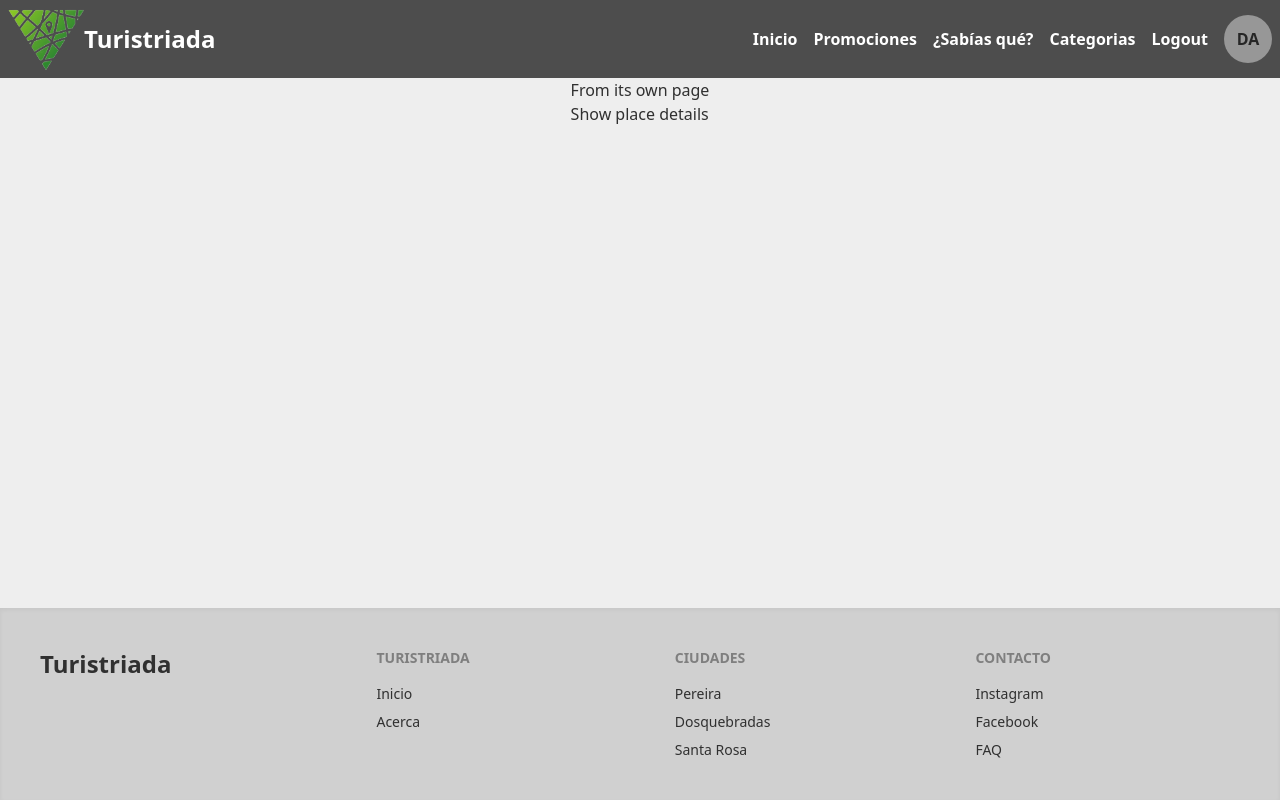
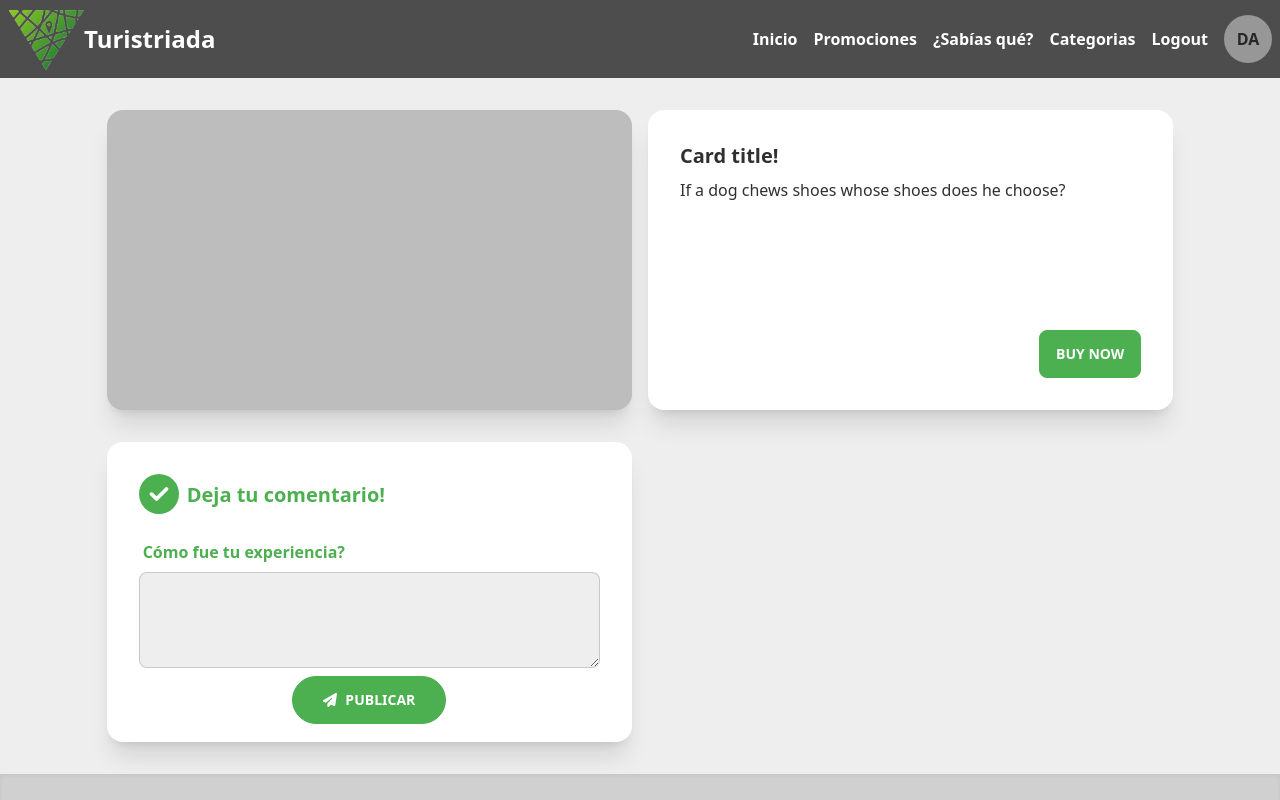
Before and after one commit to JohanRestrepo19/turistriada-frontend, a React (Vite) app: page /places/1 in a window 1280 px wide. Shown: the top 800 px of the page. Built offline with nearby package versions, Linux system fonts and the light colour scheme; a web font is replaced by a local one.

Commit message:
chore(places): working on place details view.

```diff
--- a/src/common/components/forms/TextArea.tsx
+++ b/src/common/components/forms/TextArea.tsx
@@ -8,14 +8,14 @@ interface TextAreaProps extends TextareaHTMLAttributes<HTMLTextAreaElement> {
 export const TextArea = forwardRef<HTMLTextAreaElement, TextAreaProps>(
   ({ className, error, title, ...props }, ref) => {
     const containerStyles = classNames({
-      'form-control': true,
+      'form-control text-form-text': true,
       [`${className}`]: className
     })
 
     return (
       <div className={containerStyles}>
         <label className="label">
-          <span className="text-form-text font-semibold">{title}</span>
+          <span className="font-semibold">{title}</span>
         </label>
         <textarea
           className="textarea textarea-bordered h-24 text-form-text"
--- a/src/common/types/index.d.ts
+++ b/src/common/types/index.d.ts
@@ -1,11 +1,8 @@
 // TODO: Improve interfaces respect to data model.
-
 type ModelId = string
 
 export type RequestStatus = 'pending' | 'fulfilled' | 'rejected'
-
 export type UserRole = 'user' | 'customer' | 'admin' | null
-
 export type City = 'pereira' | 'dosquebradas' | 'santa rosa'
 
 export type Category =
@@ -38,12 +35,13 @@ export interface Activity {
   price: number
 }
 
+//TODO: Add city field to this model
 export interface Place {
   _id: ModelId
   name: string
   category: Category //TODO: Update category mockarro schema
   description: string
-  imgUrl?: string
+  imgUrl?: string //TODO: Change to string array
   location: string
   activities?: Activity[]
   reviews?: Review[]
--- a/src/pages/places/PlaceDetails.tsx
+++ b/src/pages/places/PlaceDetails.tsx
@@ -1,8 +1,24 @@
+import { useAppSelector } from '@/common/hooks'
+import { PlaceImageSlider } from './components/PlaceImageSlider'
+import { selectPlace } from '@/store/slices/placesSlice'
+import { PlaceDescription } from './components/PlaceDescription'
+import { MakePlaceReview } from './components/MakePlaceReview'
+
 export const PlaceDetails = () => {
+  const place = useAppSelector(selectPlace)
+
   return (
-    <div>
-      <h1> From its own page </h1>
-      <h1>Show place details</h1>
+    <div className="grid sm:grid-cols-1 lg:grid-cols-2 gap-y-8 gap-x-4 py-8 w-10/12">
+      {/*TODO:*/}
+      {/* 1. Navbar */}
+      {/* 2. Images slider */}
+      <PlaceImageSlider imgSrc={place?.imgUrl || ''} />
+      {/* 3. Description panel */}
+      <PlaceDescription />
+      {/* 4. Make a Review */}
+      <MakePlaceReview />
+
+      {/* 5. Show reviews. */}
     </div>
   )
 }
--- /dev/null
+++ b/src/pages/places/components/MakePlaceReview.tsx
@@ -0,0 +1,29 @@
+import { FontAwesomeIcon } from '@fortawesome/react-fontawesome'
+import { faCircleCheck, faPaperPlane } from '@fortawesome/free-solid-svg-icons'
+import { Button, TextArea } from '@/common/components'
+
+export const MakePlaceReview = () => {
+  return (
+    <div className="card bg-white h-[300px] shadow-xl">
+      <div className="card-body">
+        <div className="card-title text-primary mb-2">
+          <span>
+            <FontAwesomeIcon icon={faCircleCheck} size="2x" />
+          </span>
+          <h1>Deja tu comentario!</h1>
+        </div>
+        <form className="flex flex-col gap-2">
+          <TextArea title="Cómo fue tu experiencia?" className="text-primary" />
+          <Button
+            styleType="primary"
+            rounded
+            icon={faPaperPlane}
+            className="w-1/3 self-center"
+          >
+            Publicar
+          </Button>
+        </form>
+      </div>
+    </div>
+  )
+}
--- /dev/null
+++ b/src/pages/places/components/PlaceDescription.tsx
@@ -0,0 +1,13 @@
+export const PlaceDescription = () => {
+  return (
+    <div className="card bg-white shadow-xl h-[300px]">
+      <div className="card-body">
+        <h2 className="card-title">Card title!</h2>
+        <p>If a dog chews shoes whose shoes does he choose?</p>
+        <div className="card-actions justify-end">
+          <button className="btn btn-primary">Buy Now</button>
+        </div>
+      </div>
+    </div>
+  )
+}
--- /dev/null
+++ b/src/pages/places/components/PlaceImageSlider.tsx
@@ -0,0 +1,13 @@
+interface PlaceImageSliderProps {
+  imgSrc: string
+}
+
+export const PlaceImageSlider = ({ imgSrc }: PlaceImageSliderProps) => {
+  return (
+    <div className="carousel carousel-center p-4 h-[300px] space-x-2 bg-neutral rounded-box shadow-xl">
+      <div className="carousel-item">
+        <img src={imgSrc} className="rounded-box" />
+      </div>
+    </div>
+  )
+}
```
